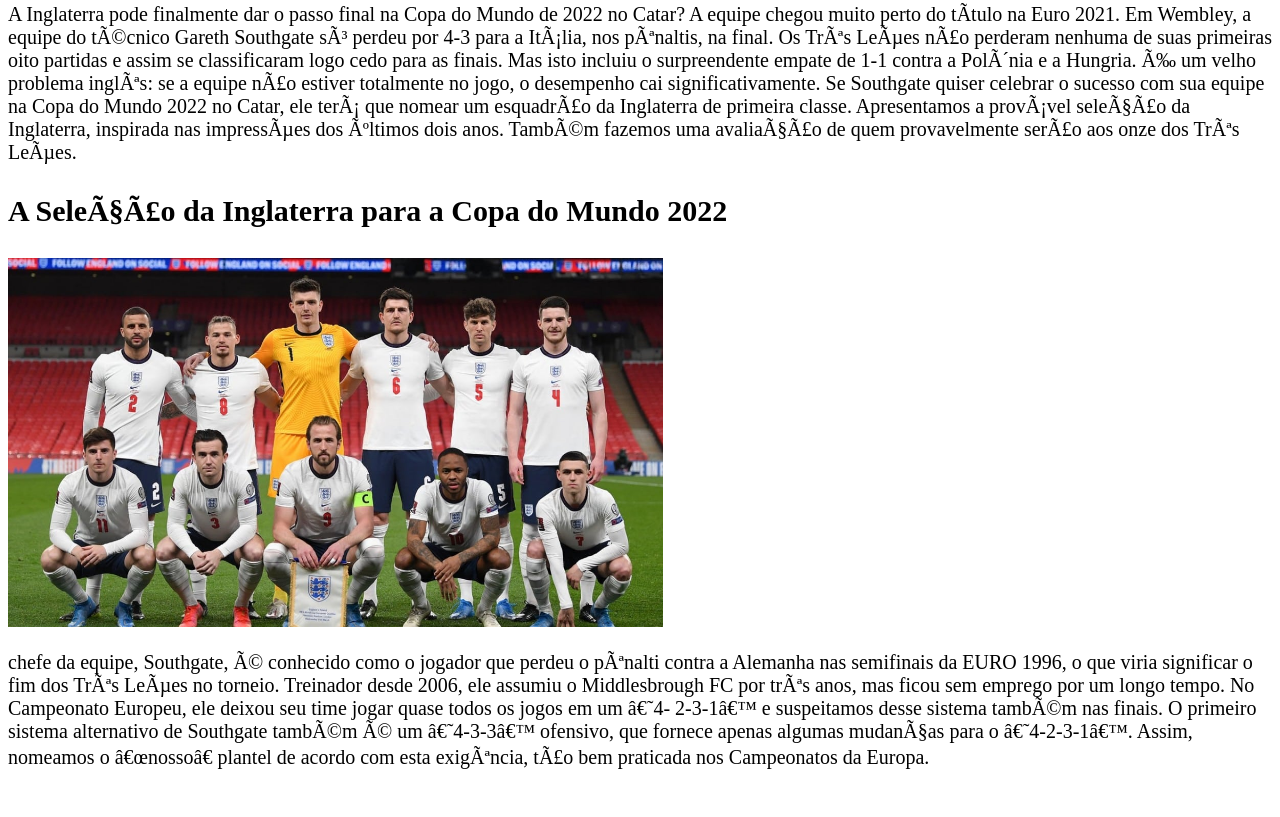
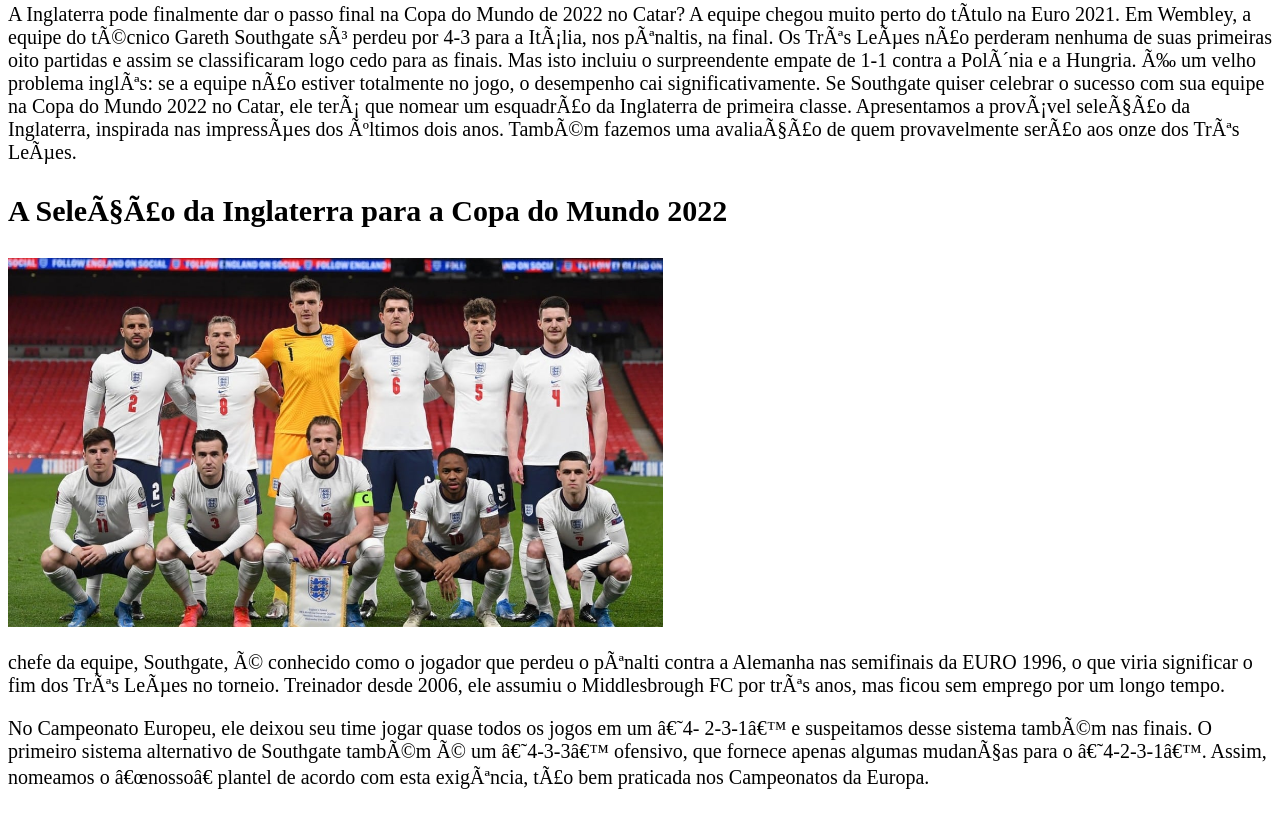
Before and after one commit to marcelacevilhanapoleao/WordCup-Marcela-Cevilha-e-Amanda-Zaghi-1A-Dirce-Maia, a plain HTML site: page index.html in a window 1280 px wide. Shown: the part 670-1487 px from the top of the page. Drawn offline with Linux system fonts and the light colour scheme.

Commit message:
Update index.html

```diff
--- a/index.html
+++ b/index.html
@@ -39,11 +39,13 @@ serão aos onze dos Três Leões.</p>
    <p style="font-size: 20px">chefe da equipe, Southgate, é conhecido como o jogador que perdeu o pênalti contra
 a Alemanha nas semifinais da EURO 1996, o que viria significar o fim dos Três Leões no
 torneio. Treinador desde 2006, ele assumiu o Middlesbrough FC por três anos, mas
-ficou sem emprego por um longo tempo.
-No Campeonato Europeu, ele deixou seu time jogar quase todos os jogos em um ‘4-
+ficou sem emprego por um longo tempo.</P>
+
+   <p style="font-size: 20px">No Campeonato Europeu, ele deixou seu time jogar quase todos os jogos em um ‘4-
 2-3-1’ e suspeitamos desse sistema também nas finais. O primeiro sistema
 alternativo de Southgate também é um ‘4-3-3’ ofensivo, que fornece apenas
 algumas mudanças para o ‘4-2-3-1’. Assim, nomeamos o “nosso” plantel de acordo
-com esta exigência, tão bem praticada nos Campeonatos da Europa.</P>
+com esta exigência, tão bem praticada nos Campeonatos da Europa.</p>
+
     </body>
 </html>
```
